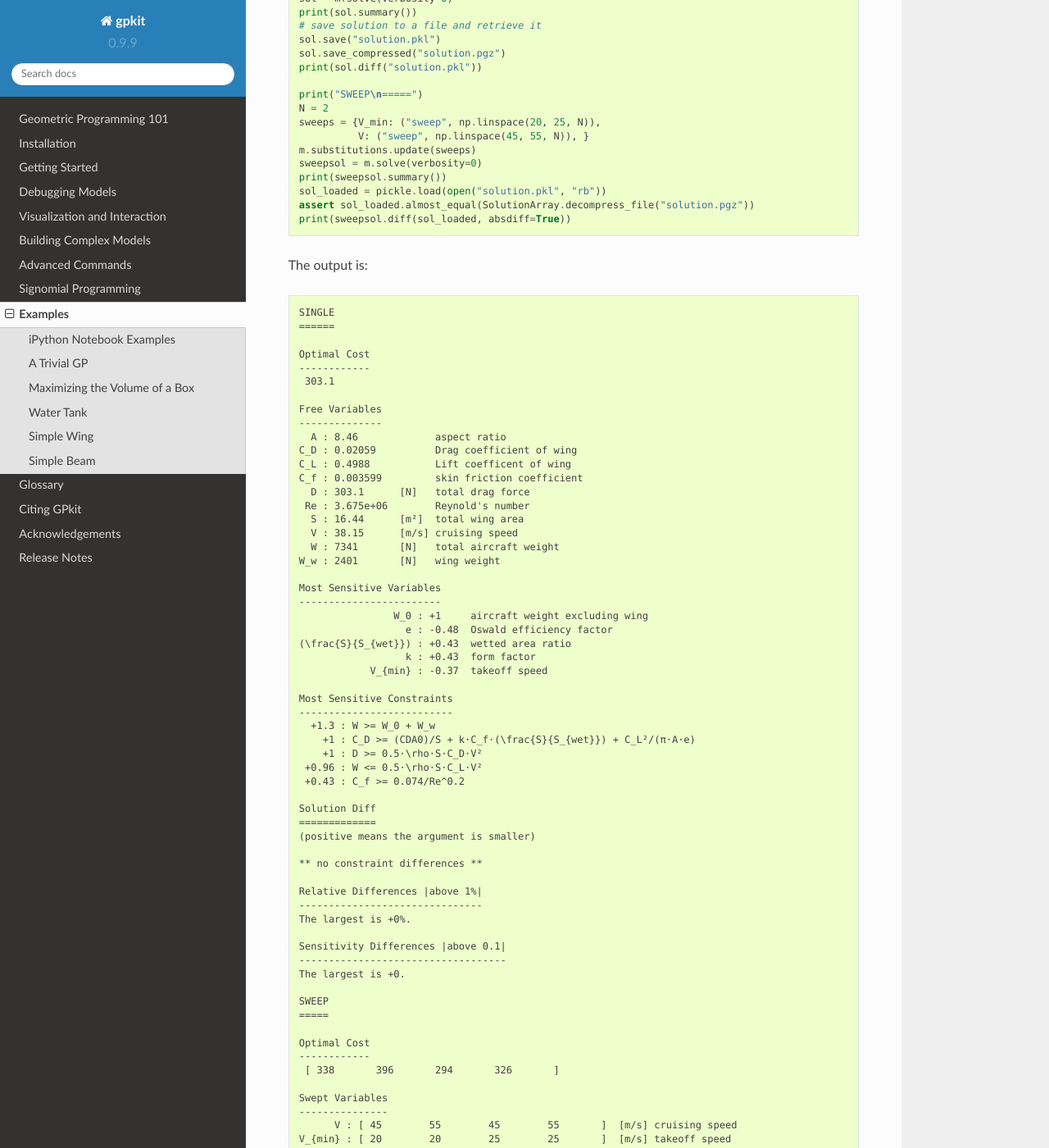
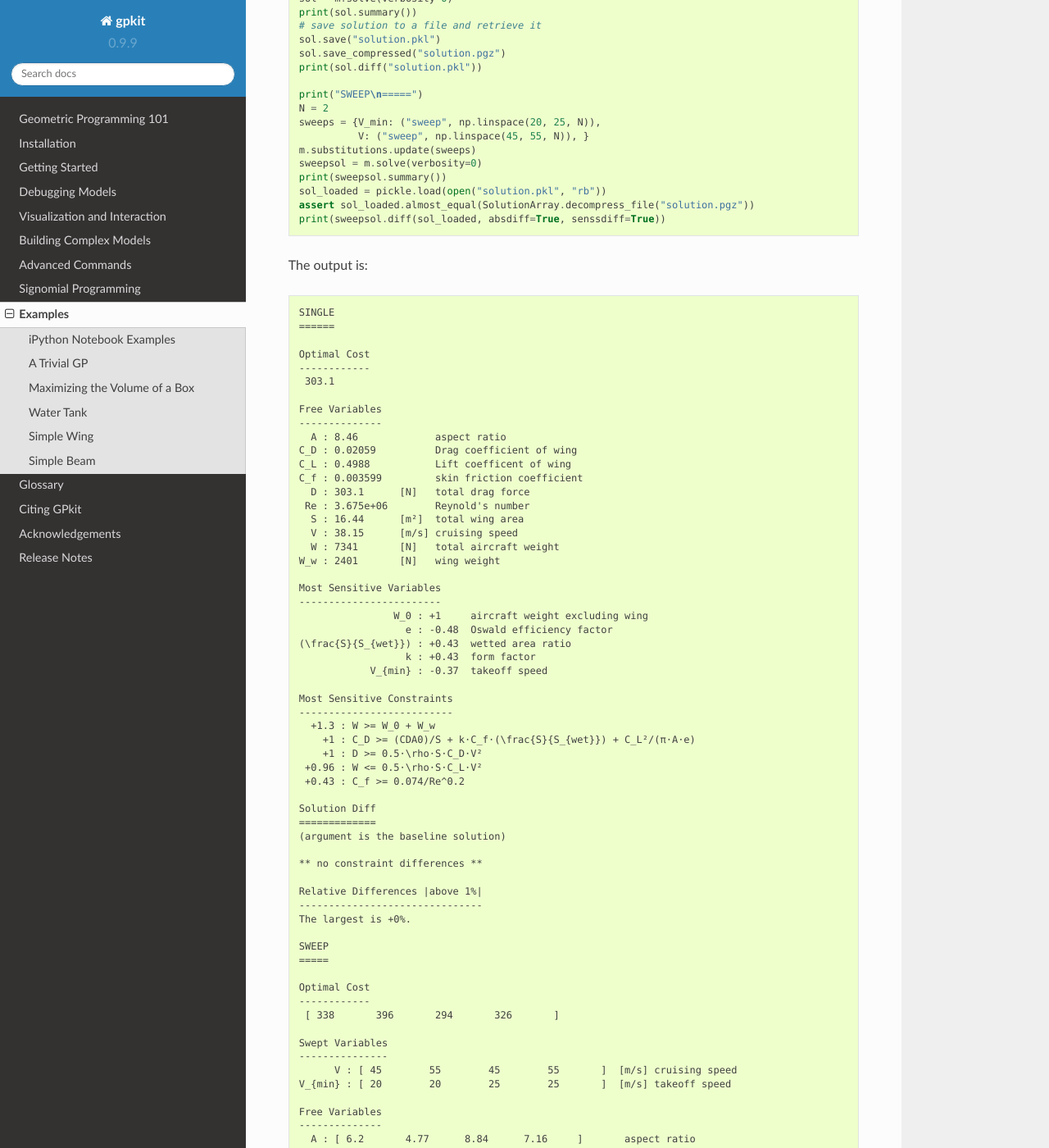
Before and after one commit to convexengineering/gpkit, a Sphinx documentation site: the page built from docs/source/examples.rst, in a window 1280 px wide and 1400 px high, scrolled down 4360 px. Shown: the whole window at 82% size. Built offline with Sphinx 7.4.7 and the Read the Docs theme 2.0.0, drawn with Linux system fonts in a browser that asks for light colours; some of the changed text lies outside the part shown.

Commit message:
remove sensdiff by default, simplify constraintdiff (#1517)

```diff
--- a/docs/source/examples/simpleflight.py
+++ b/docs/source/examples/simpleflight.py
@@ -73,4 +73,4 @@ sweepsol = m.solve(verbosity=0)
 print(sweepsol.summary())
 sol_loaded = pickle.load(open("solution.pkl", "rb"))
 assert sol_loaded.almost_equal(SolutionArray.decompress_file("solution.pgz"))
-print(sweepsol.diff(sol_loaded, absdiff=True))
+print(sweepsol.diff(sol_loaded, absdiff=True, senssdiff=True))
--- a/docs/source/examples/simpleflight_output.txt
+++ b/docs/source/examples/simpleflight_output.txt
@@ -36,17 +36,13 @@ Most Sensitive Constraints
 
 Solution Diff
 =============
-(positive means the argument is smaller)
+(argument is the baseline solution)
 
 ** no constraint differences **
 
 Relative Differences |above 1%|
 -------------------------------
 The largest is +0%.
-
-Sensitivity Differences |above 0.1|
------------------------------------
-The largest is +0.
 
 SWEEP
 =====
@@ -90,7 +86,7 @@ Most Sensitive Constraints (in last sweep)
 
 Solution Diff
 =============
-(positive means the argument is smaller)
+(argument is the baseline solution)
 
 ** no constraint differences **
 
```
Also changed, not shown: docs/source/examples/performance_modeling_output.txt (+1 -8 lines), 1 other file.
